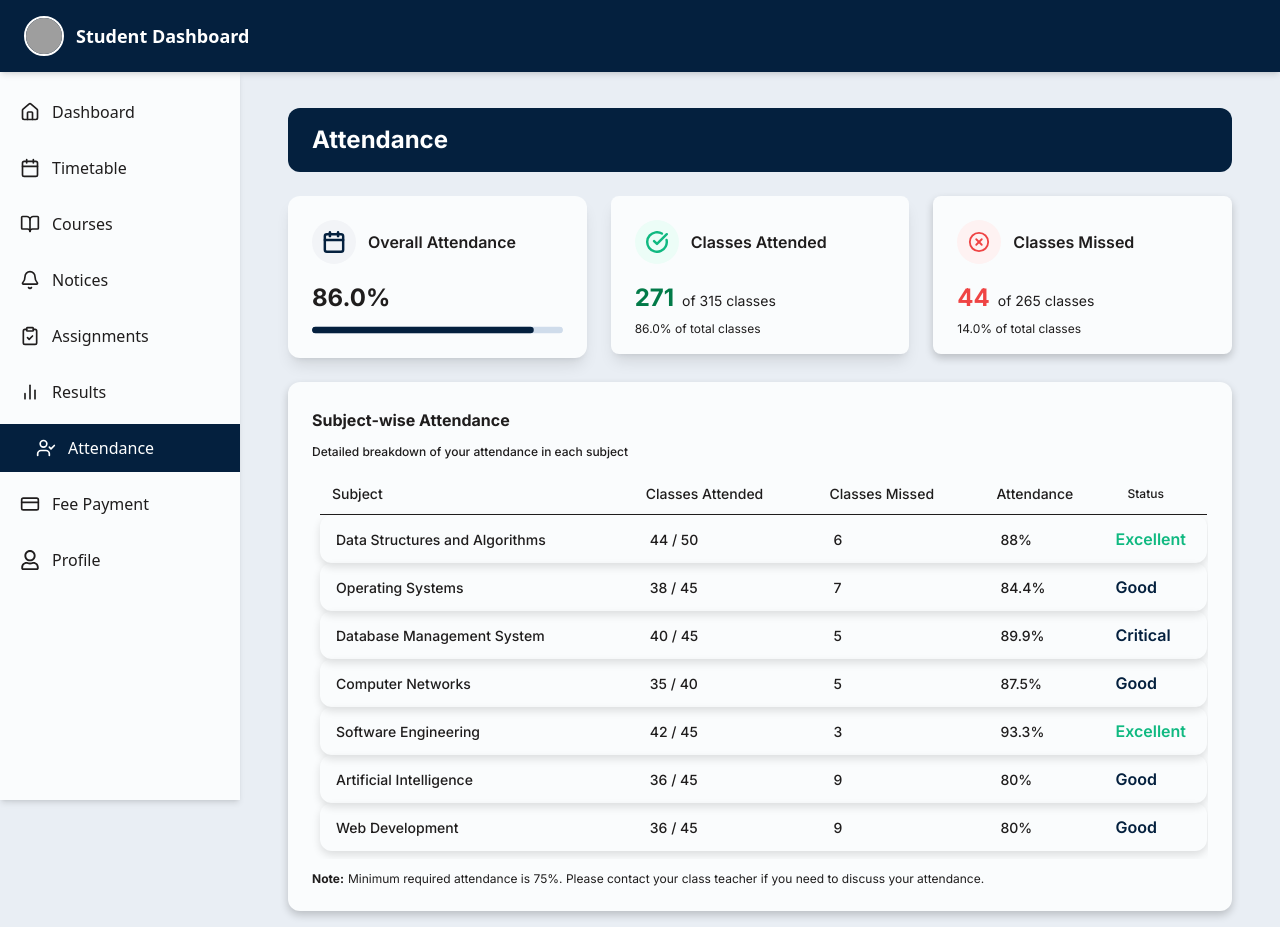
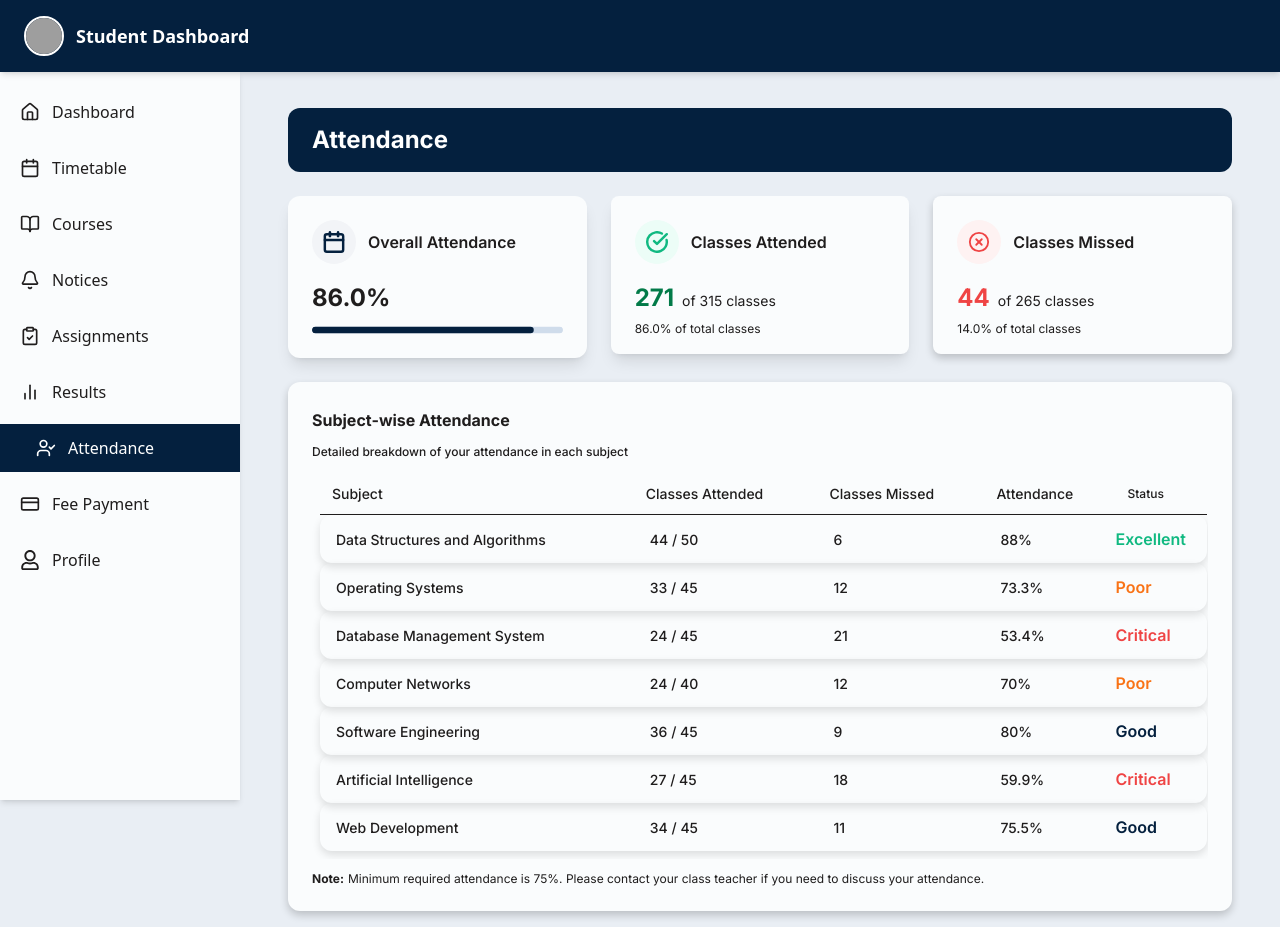
Before and after one commit to Aristiec/SMSfrontend, a React (Vite) app in the folder frontend/: page /attendance in a window 1280 px wide. Built offline with nearby package versions, Linux system fonts and the light colour scheme; grey boxes are pictures that could not be loaded; a web font is replaced by a local one.

Commit message:
status update

```diff
--- a/frontend/src/pages/student/Attendance.jsx
+++ b/frontend/src/pages/student/Attendance.jsx
@@ -15,50 +15,50 @@ const attendanceData = [
   },
   {
     subject: "Operating Systems",
-    attended: 38,
+    attended: 33,
     total: 45,
-    missed: 7,
-    attendance: 84.4,
-    status: "Good",
+    missed: 12,
+    attendance: 73.3,
+    status: "Poor",
   },
   {
     subject: "Database Management System",
-    attended: 40,
+    attended: 24,
     total: 45,
-    missed: 5,
-    attendance: 89.9,
+    missed: 21,
+    attendance: 53.4,
     status: "Critical",
   },
   {
     subject: "Computer Networks",
-    attended: 35,
+    attended: 24,
     total: 40,
-    missed: 5,
-    attendance: 87.5,
+    missed: 12,
+    attendance: 70,
+    status: "Poor",
+  },
+  {
+    subject: "Software Engineering",
+    attended: 36,
+    total: 45,
+    missed: 9,
+    attendance: 80,
     status: "Good",
   },
   {
-    subject: "Software Engineering",
-    attended: 42,
+    subject: "Artificial Intelligence",
+    attended: 27,
     total: 45,
-    missed: 3,
-    attendance: 93.3,
-    status: "Excellent",
-  },
-  {
-    subject: "Artificial Intelligence",
-    attended: 36,
-    total: 45,
-    missed: 9,
-    attendance: 80.0,
-    status: "Good",
+    missed: 18,
+    attendance: 59.9,
+    status: "Critical",
   },
   {
     subject: "Web Development",
-    attended: 36,
+    attended: 34,
     total: 45,
-    missed: 9,
-    attendance: 80.0,
+    missed: 11,
+    attendance: 75.5,
     status: "Good",
   },
 ];
@@ -197,7 +197,9 @@ const AttendanceTable = () => {
                 const statusColor =
                   item.status === "Excellent"
                     ? "text-[#10B981]"
-                    : "text-[#04203E]";
+                    : item.status === "Good" ? "text-[#04203E]"
+                    : item.status === "Poor" ? "text-[#F97316]"
+                    : "text-[#EF4444]";
 
                 return (
                   <tr
```
